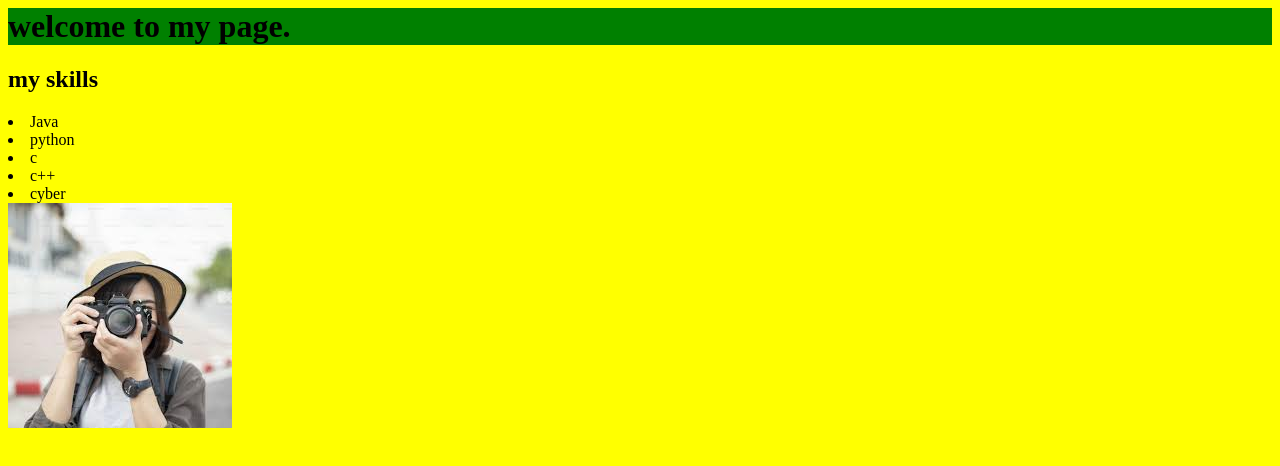
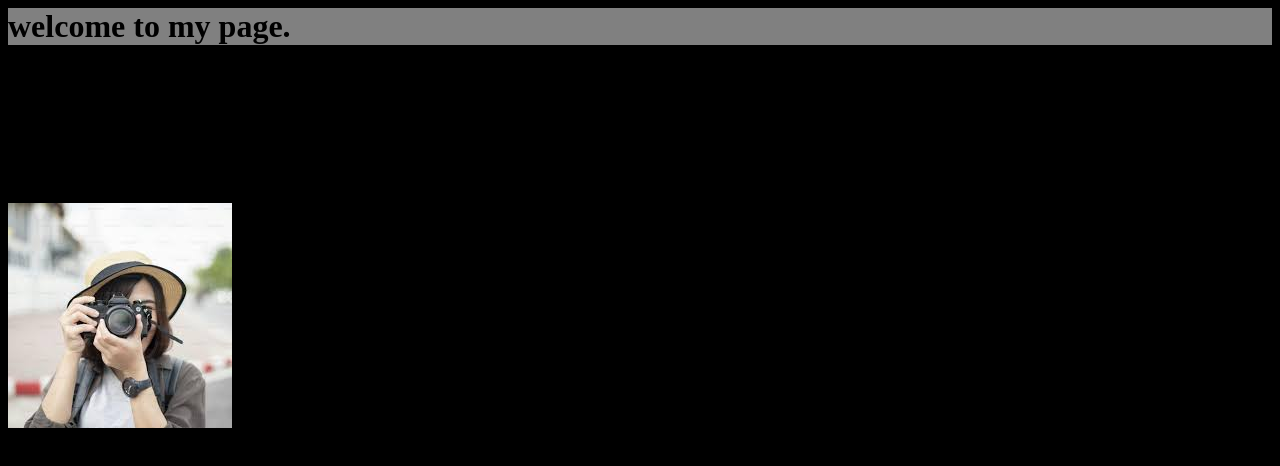
Before and after one commit to FirdousHani/firdoushani.github.io, a plain HTML site: page index.html in a window 1280 px wide. Drawn offline with Linux system fonts and the light colour scheme.

Commit message:
Update mystyle.css

```diff
--- a/mystyle.css
+++ b/mystyle.css
@@ -1,6 +1,6 @@
 body{
-  background-color:yellow;
+  background-color:black;
 }
 h1{
-   background-color:green;
+   background-color:gray;
 }
```
